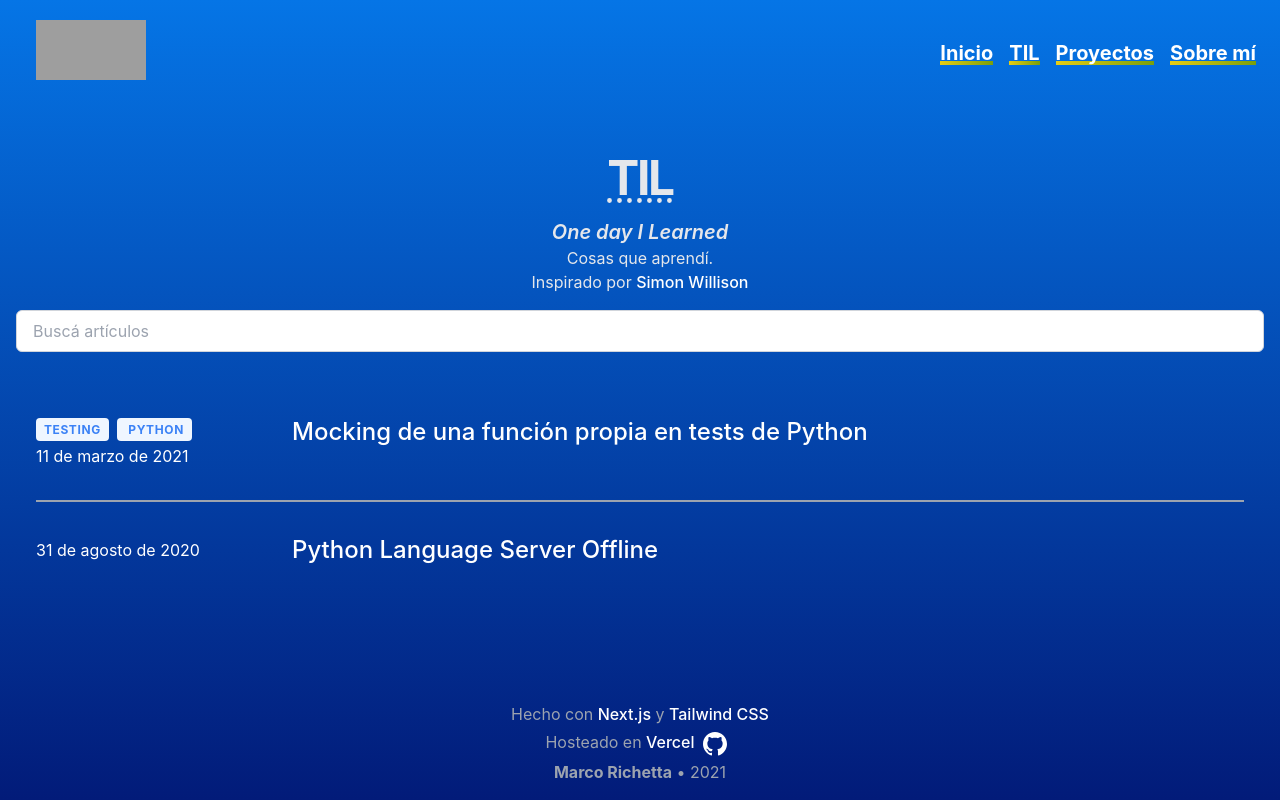
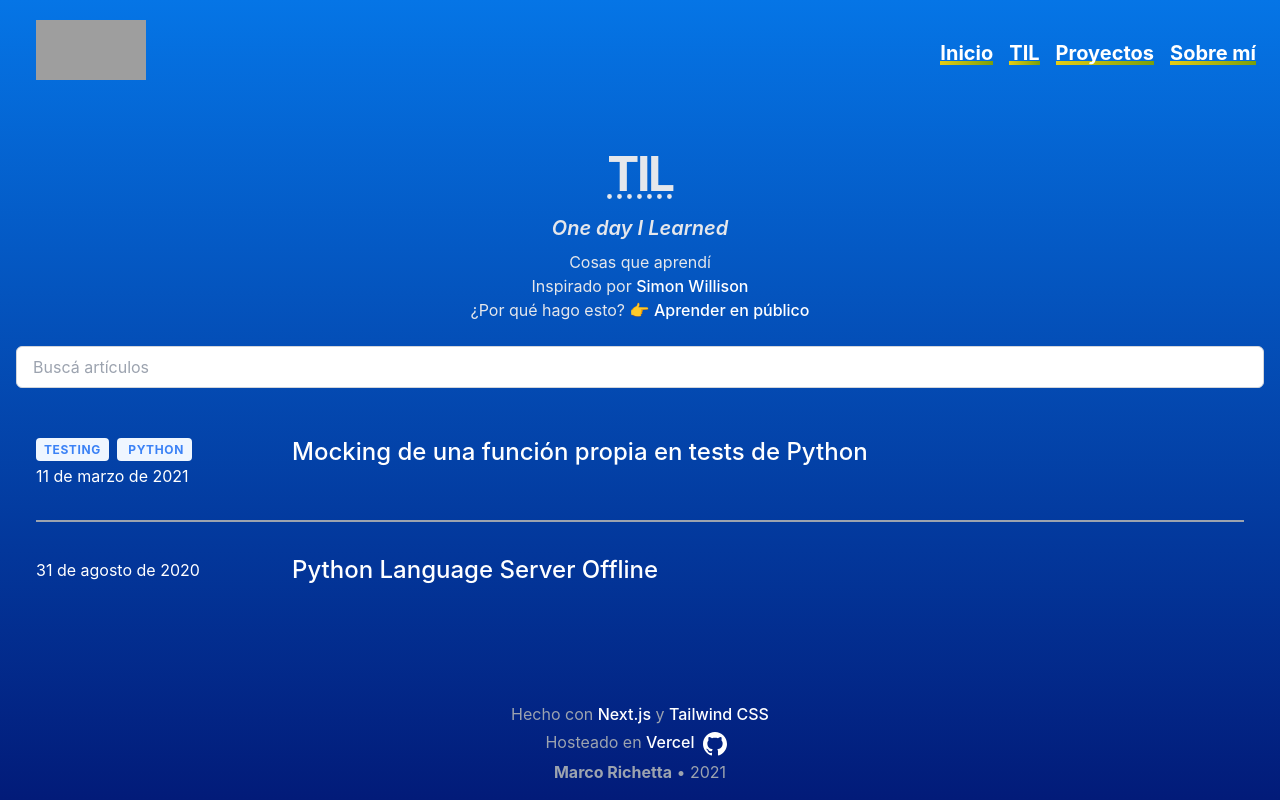
Before and after one commit to marcorichetta/personal-site, a Next.js app: page /til in a window 1280 px wide. Built offline with nearby package versions, Linux system fonts and the light colour scheme; grey boxes are pictures that could not be loaded; what @tailwindcss/typography would draw is missing.

Commit message:
Agregué algunas cosillas

```diff
--- a/pages/til.tsx
+++ b/pages/til.tsx
@@ -12,14 +12,18 @@ const TIL = ({ posts }) => {
 		.filter((post) => post.title.toLowerCase().includes(searchValue.toLowerCase()));
 
 	return (
-		<Layout title="One day I Learned | Marco Richetta">
-			<section className="text-center mb-4">
+		<Layout title="One day I Learned | Marco Richetta" description="TIL | Today I Learned.">
+			<section className="text-center mb-6">
 				<h1 className="text-3xl md:text-5xl font-bold mb-4 tracking-tighter">
 					<abbr title="Today I Learned">TIL</abbr>
 				</h1>
-				<h2 className="text-xl mx-auto max-w-lg font-semibold italic">One day I Learned</h2>
-				<p className="text-base">
-					Cosas que aprendí. <br /> Inspirado por{" "}
+				<h2 className="text-xl mx-auto max-w-lg font-semibold italic mb-2">
+					One day I Learned
+				</h2>
+				<span>Cosas que aprendí</span>
+				<br />
+				<span>
+					Inspirado por{" "}
 					<a
 						href="https://til.simonwillison.net/"
 						target="_blank"
@@ -28,7 +32,19 @@ const TIL = ({ posts }) => {
 					>
 						Simon Willison
 					</a>
-				</p>
+				</span>
+				<br />
+				<span>
+					¿Por qué hago esto? 👉&nbsp;
+					<a
+						href="https://www.swyx.io/learn-in-public/"
+						target="_blank"
+						rel="noopener noreferrer"
+						className="link"
+					>
+						Aprender en público
+					</a>
+				</span>
 			</section>
 			<section className="overflow-hidden">
 				<input
@@ -38,7 +54,7 @@ const TIL = ({ posts }) => {
 					placeholder="Buscá artículos"
 					className="px-4 py-2 border border-gray-300 focus:ring-yellow-500 focus:border-yellow-500 block w-full rounded-md bg-white text-gray-900"
 				/>
-				<div className="container px-5 py-16 mx-auto">
+				<div className="container px-5 py-12 mx-auto">
 					<div className="-my-8 divide-y-2 divide-gray-400">
 						{!filteredTILPosts.length && (
 							<h3 className="text-white text-xl mb-4">
```
